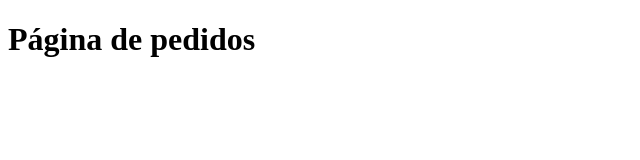
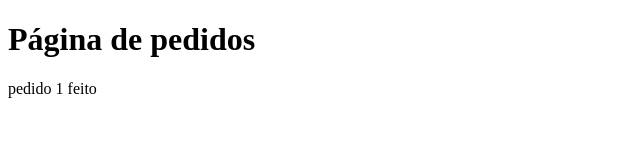
Before and after one commit to LucasIbiapino7/aulagitteste, a plain HTML site: page pedidos.html in a window 1280 px wide. Shown: the whole page, without its empty margins (0-640 px from the left). Drawn offline with Linux system fonts and the light colour scheme.

Commit message:
pedido 1 adicionado

```diff
--- a/pedidos.html
+++ b/pedidos.html
@@ -8,5 +8,6 @@
 </head>
 <body>
     <h1>Página de pedidos</h1>
+    <p>pedido 1 feito</p>
 </body>
 </html>
```
